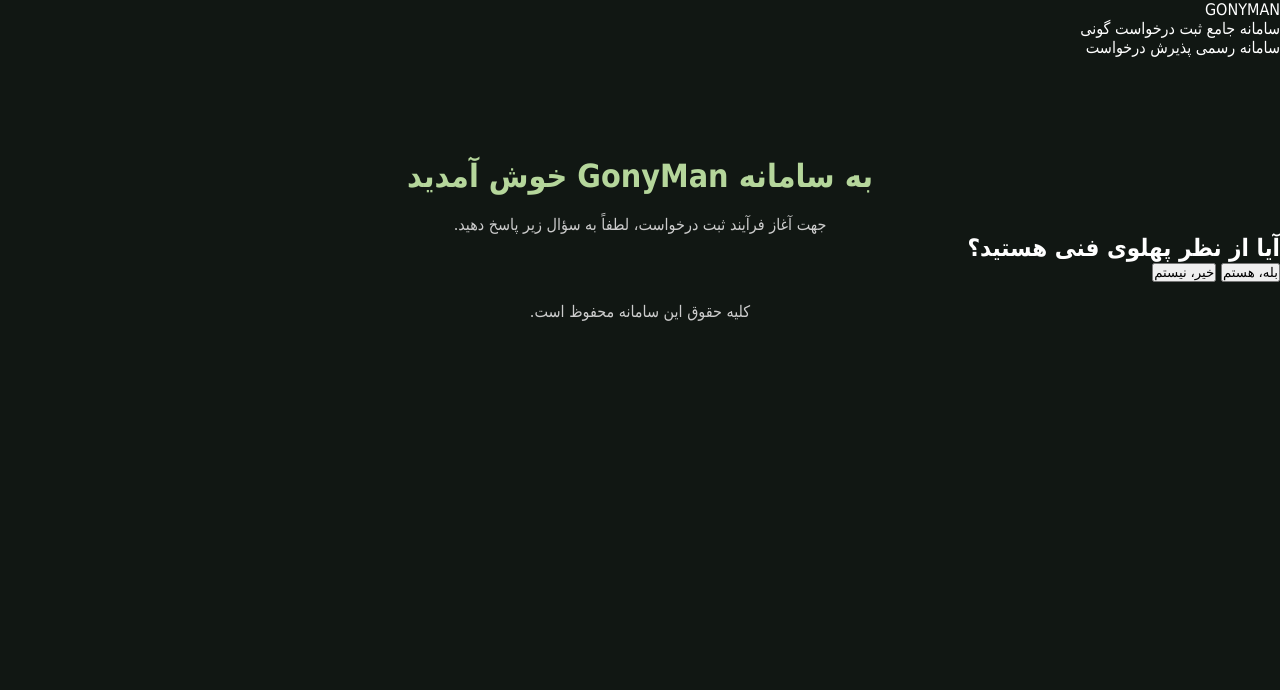
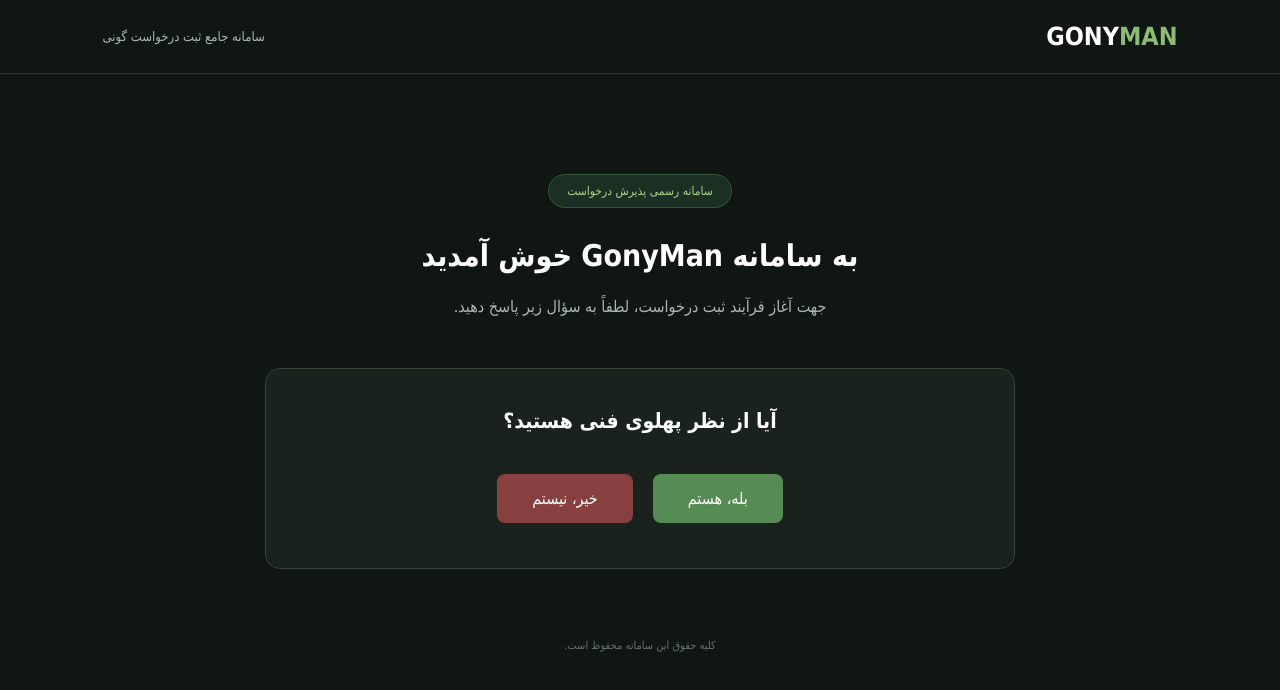
Before and after one commit to amyrbasjfry05-tech/gonyman, a plain HTML site: page index.html in a window 1280 px wide. Drawn offline with Linux system fonts and the light colour scheme.

Commit message:
Update style.css

```diff
--- a/style.css
+++ b/style.css
@@ -8,19 +8,129 @@
 body {
     font-family: Tahoma, sans-serif;
     direction: rtl;
-    background: #111713;
-    color: #ffffff;
+    background: #101713;
+    color: #fff;
     min-height: 100vh;
 }
 
-h1 {
-    color: #b5d69b;
-    text-align: center;
-    margin-top: 100px;
+header {
+    padding: 22px 8%;
+    display: flex;
+    justify-content: space-between;
+    align-items: center;
+    border-bottom: 1px solid #29382e;
 }
 
-p {
+.logo {
+    direction: ltr;
+    font-size: 25px;
+    font-weight: bold;
+    color: #fff;
+}
+
+.logo span {
+    color: #8dbb76;
+}
+
+.system-name {
+    color: #aab8ac;
+    font-size: 13px;
+}
+
+.container {
+    width: 90%;
+    max-width: 750px;
+    margin: 100px auto;
     text-align: center;
-    margin-top: 20px;
-    color: #cccccc;
 }
+
+.badge {
+    display: inline-block;
+    padding: 9px 18px;
+    background: #1b3022;
+    color: #a9d38e;
+    border: 1px solid #35553d;
+    border-radius: 30px;
+    font-size: 12px;
+}
+
+h1 {
+    margin-top: 30px;
+    font-size: 30px;
+}
+
+.description {
+    color: #aab5ac;
+    margin-top: 18px;
+    line-height: 2;
+}
+
+.question-box {
+    background: #19221c;
+    border: 1px solid #354638;
+    border-radius: 15px;
+    padding: 40px 20px;
+    margin-top: 45px;
+}
+
+.question-box h2 {
+    font-size: 21px;
+    margin-bottom: 35px;
+}
+
+.buttons {
+    display: flex;
+    justify-content: center;
+    align-items: center;
+    gap: 20px;
+    min-height: 60px;
+}
+
+button {
+    padding: 15px 35px;
+    border: none;
+    border-radius: 8px;
+    cursor: pointer;
+    font-family: inherit;
+    font-size: 16px;
+    transition: all 0.3s ease;
+}
+
+#yesBtn {
+    background: #568c53;
+    color: white;
+}
+
+#noBtn {
+    background: #873f3f;
+    color: white;
+}
+
+.footer-note {
+    margin-top: 70px;
+    color: #657168;
+    font-size: 11px;
+}
+
+@media (max-width: 600px) {
+    header {
+        padding: 18px 5%;
+    }
+
+    h1 {
+        font-size: 23px;
+    }
+
+    .question-box h2 {
+        font-size: 17px;
+    }
+
+    .container {
+        margin-top: 65px;
+    }
+
+    button {
+        padding: 13px 23px;
+        font-size: 14px;
+    }
+}
```
